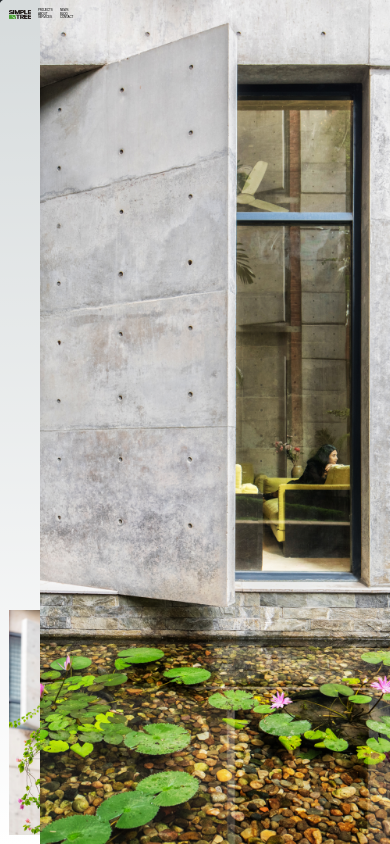
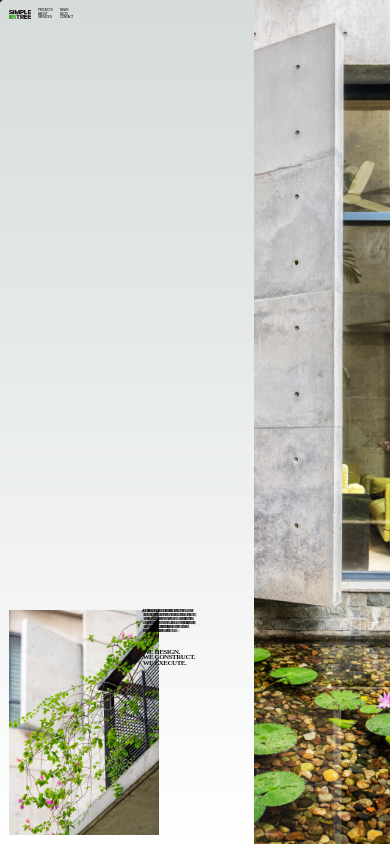
Before and after one commit to simple-tree/test, a Next.js app: page / in a window 390 px wide. Built offline with nearby package versions, Linux system fonts and the light colour scheme; a web font is replaced by a local one.

Commit message:
fix: small screen symmetry issue

```diff
--- a/pages/index.tsx
+++ b/pages/index.tsx
@@ -31,7 +31,7 @@ export default function Home() {
           height: '30vw',
           minHeight: '225px',
           marginBottom: '2.29vw', // Adjusts the bottom gap between the text and small image
-          marginRight: '14.354vw' // Dynamically calculated equal margins
+          marginRight: '13.354vw' // Dynamically calculated equal margins
         }}>
           <p className="text-landing-thin text-[0.78vw] leading-[1vw]">
   SIMPLETREE is a One-Stop-Shop that is emerging as a pioneer in the real estate industry of Bangladesh. We dedicate ourselves to serve our clients with innovative and intelligent design solutions, execution, and facilities management. We strive every day to set new benchmarks for this industry in our country without deviating from our core values circling around Trust, Reliability, Sustainability, and Innovation. With over 6 LEED Certified projects, it is also in our practice to be conscious of our environment through the use of progressive technology.
@@ -47,7 +47,7 @@ export default function Home() {
       </div>
 
       {/* Big image positioned on the right side with min-width */}
-      <div className="absolute right-0 top-0 w-[35vw] h-full min-w-[350px]">
+      <div className="absolute right-0 top-0 w-[35vw] h-full min-w-[20.229vw]">
         <Image
           src="/big-image.png"  // Replace with the correct path to the big image
           alt="Responsive Big Image"
```
